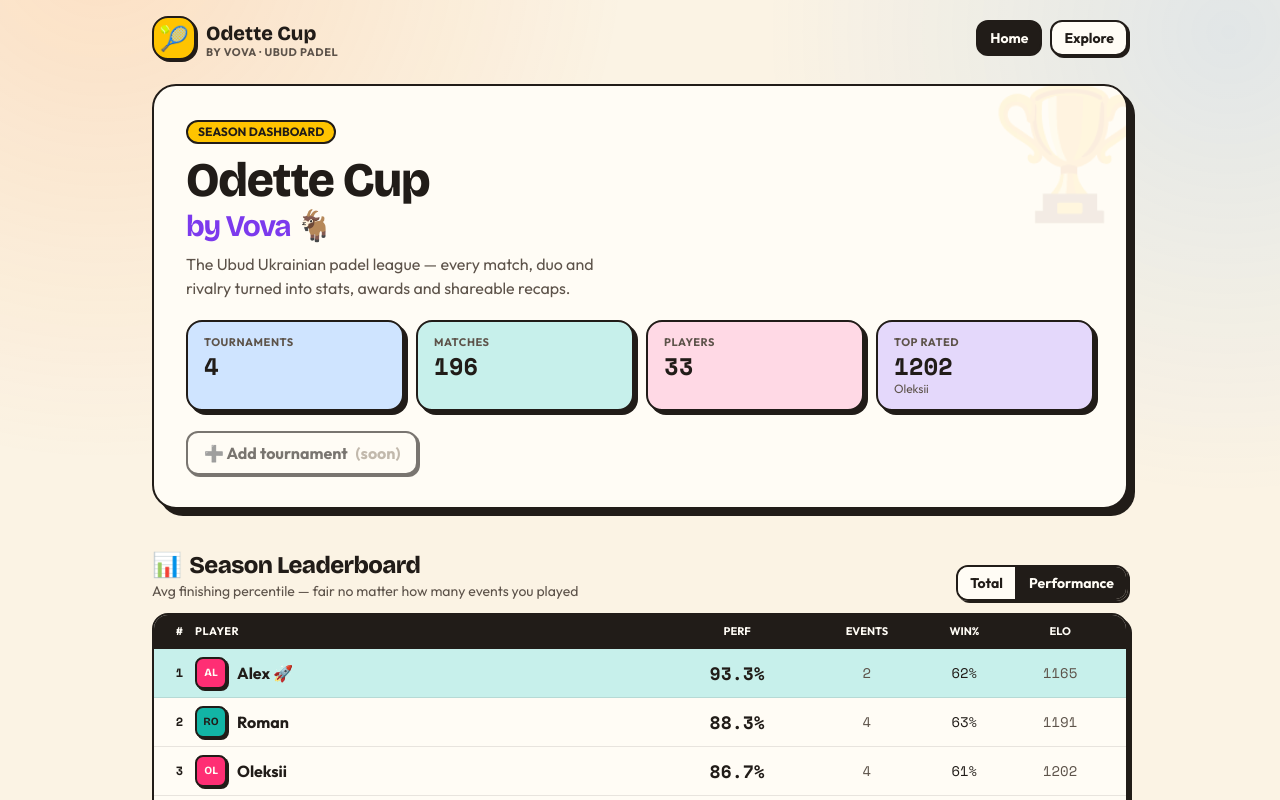
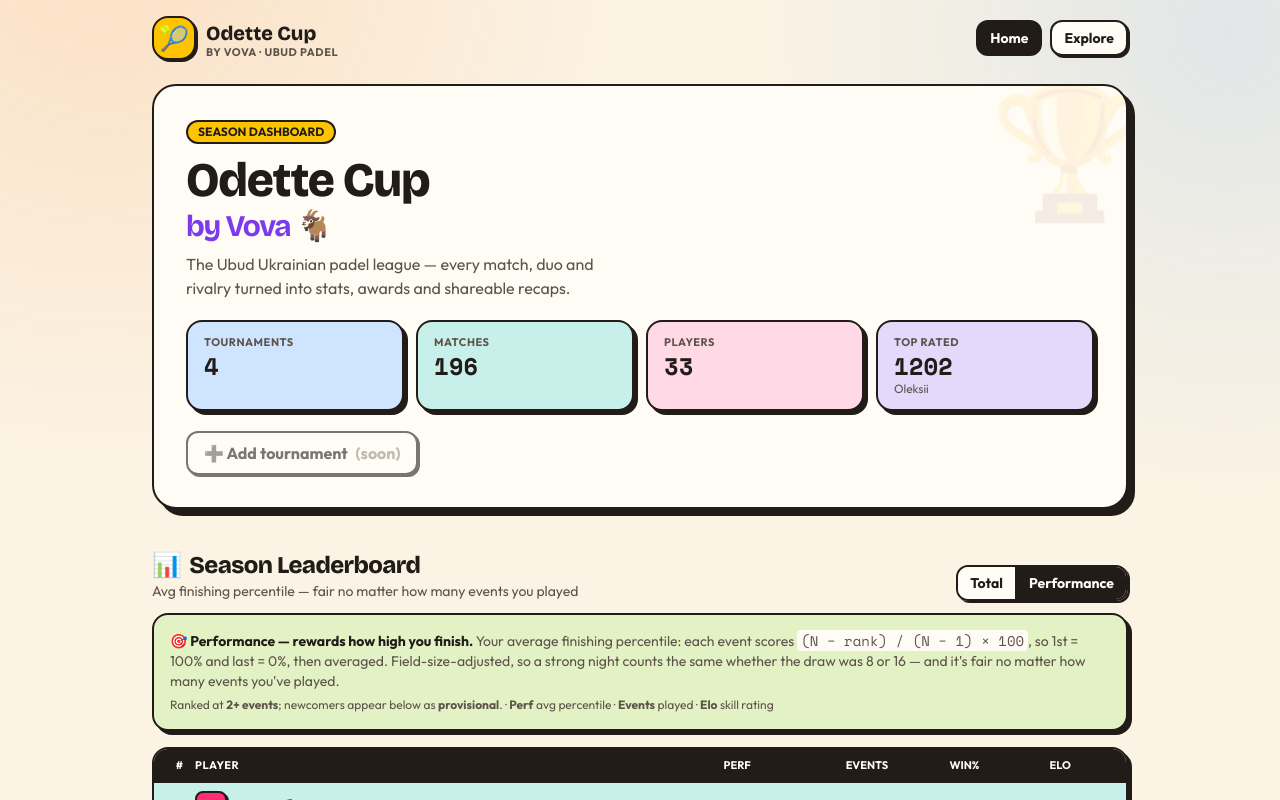
Before and after one commit to podolskyi/odette-cup-padel, a React (Vite) app: page / in a window 1280 px wide. Both pictures are taken after a click on the button "Performance". Shown: the top 800 px of the page. Built offline with nearby package versions, Linux system fonts and the light colour scheme.

Commit message:
Add explainer legend above the leaderboard (Total vs Performance)

```diff
--- a/src/pages/Dashboard.tsx
+++ b/src/pages/Dashboard.tsx
@@ -104,6 +104,34 @@ export function Dashboard() {
             </div>
           }
         />
+
+        {/* Legend: explains the selected board */}
+        <div className={cx('sticker mb-4 p-4', board === 'total' ? 'bg-sky-soft' : 'bg-lime-soft')}>
+          {board === 'total' ? (
+            <p className="text-sm text-ink-soft">
+              <span className="font-bold text-ink">📊 Total — rewards showing up.</span> The sum of
+              every point your teams scored across all events, so playing (and scoring) more climbs
+              you higher.
+              <span className="mt-1.5 block text-xs">
+                <b>Pts</b> total points · <b>Avg</b> points per event · <b>Win%</b> games won ·{' '}
+                <b>🏆</b> 1st places · <b>🥉</b> podiums (top-3)
+              </span>
+            </p>
+          ) : (
+            <p className="text-sm text-ink-soft">
+              <span className="font-bold text-ink">🎯 Performance — rewards how high you finish.</span>{' '}
+              Your average finishing percentile: each event scores{' '}
+              <code className="rounded bg-paper-100 px-1 font-mono">(N − rank) / (N − 1) × 100</code>,
+              so 1st = 100% and last = 0%, then averaged. Field-size-adjusted, so a strong night counts
+              the same whether the draw was 8 or 16 — and it's fair no matter how many events you've
+              played.
+              <span className="mt-1.5 block text-xs">
+                Ranked at <b>2+ events</b>; newcomers appear below as <b>provisional</b>. · <b>Perf</b>{' '}
+                avg percentile · <b>Events</b> played · <b>Elo</b> skill rating
+              </span>
+            </p>
+          )}
+        </div>
 
         {season.length === 0 ? (
           <Empty>No tournaments yet.</Empty>
```
